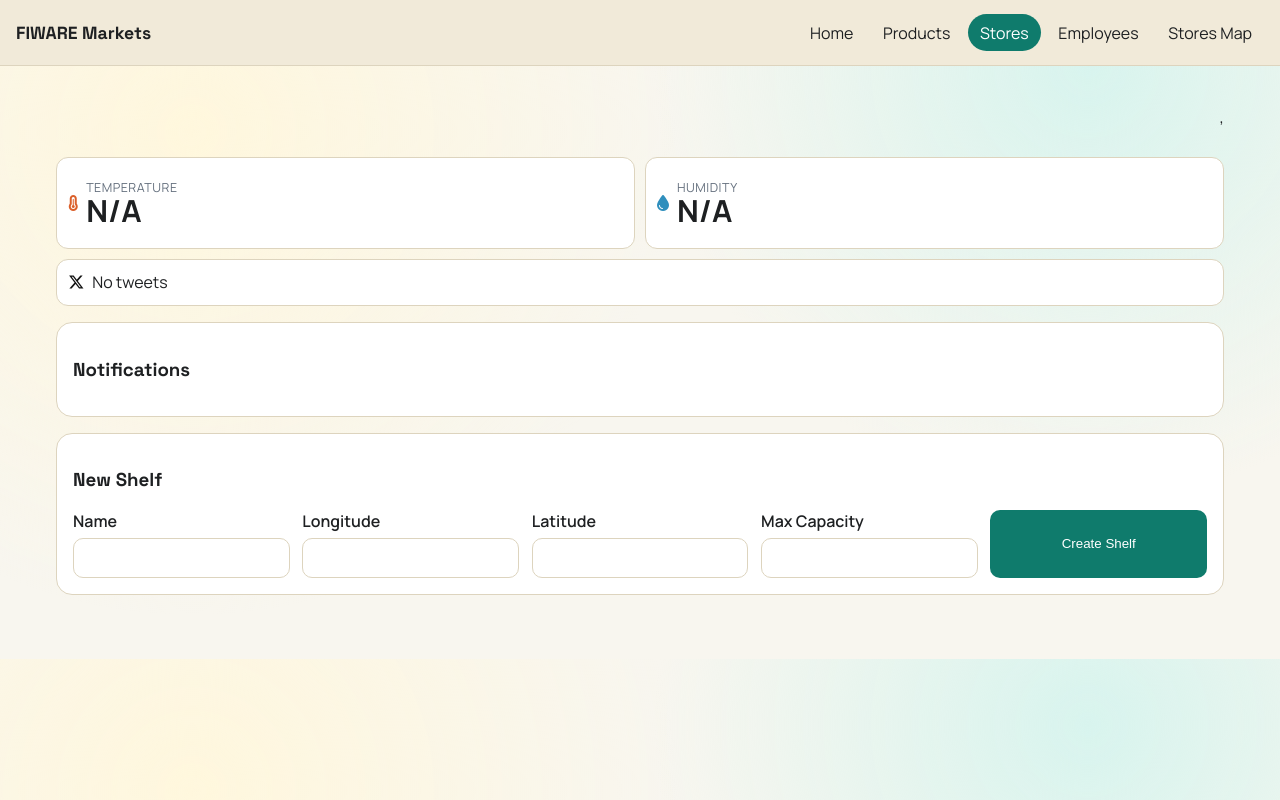
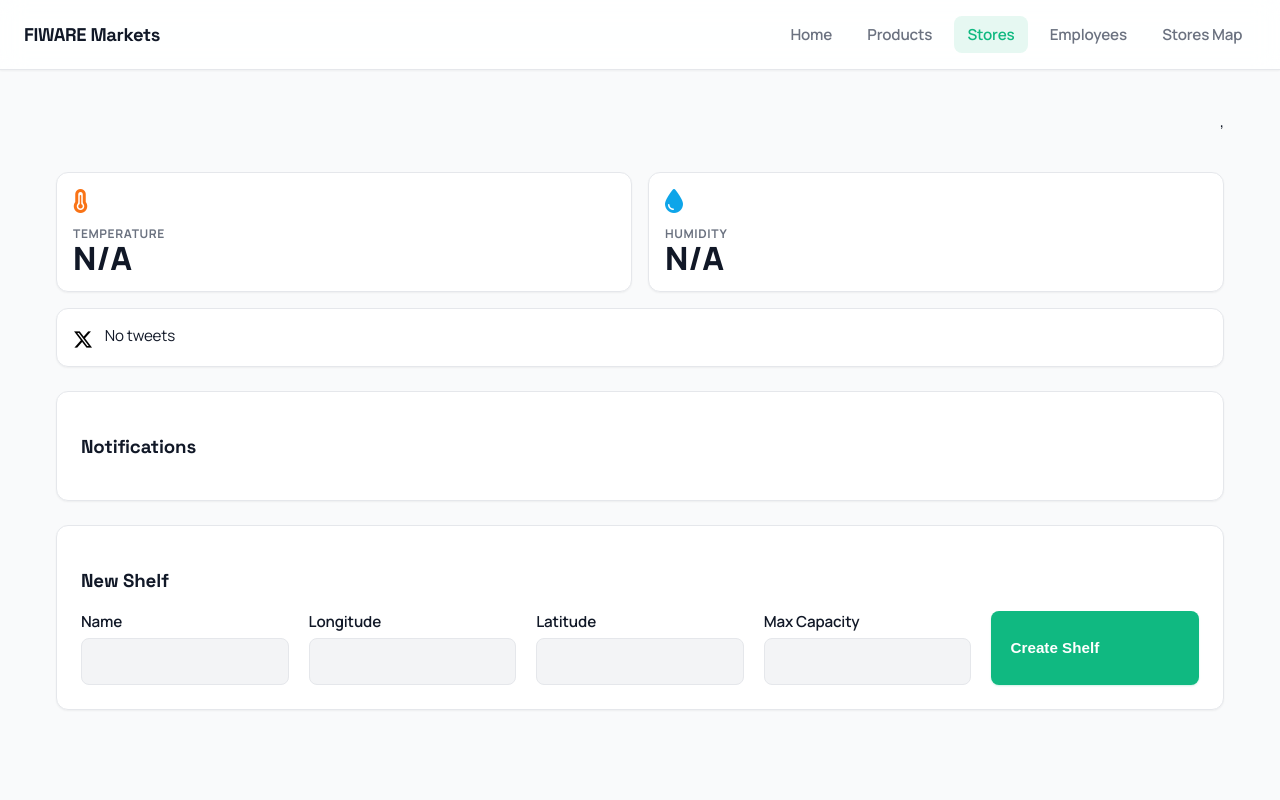
Before and after one commit to mgonzalezlopezudc/P2-fiware-supermercados, a Flask app: page /stores/1 in a window 1280 px wide. Run offline with Flask 3, Linux system fonts and the light colour scheme; data that the repository does not hold is empty; some libraries are stand-ins or nearby versions.

Commit message:
feat: modernize UI to clean light style, resolves #4

```diff
--- a/app/static/css/styles.css
+++ b/app/static/css/styles.css
@@ -1,21 +1,28 @@
 :root {
-  --bg: #f8f6ef;
-  --bg-alt: #efe7d4;
-  --ink: #1e2022;
-  --accent: #0f7b6c;
-  --accent-2: #e17f12;
-  --danger: #c0392b;
-  --muted: #66717f;
+  --bg: #f9fafb;
+  --bg-alt: #f3f4f6;
+  --ink: #111827;
+  --accent: #10b981;
+  --accent-hover: #059669;
+  --accent-2: #3b82f6;
+  --danger: #ef4444;
+  --danger-hover: #dc2626;
+  --muted: #6b7280;
   --card: #ffffff;
-  --border: #ddd4be;
+  --border: #e5e7eb;
+  --shadow-sm: 0 1px 2px 0 rgb(0 0 0 / 0.05);
+  --shadow-md: 0 4px 6px -1px rgb(0 0 0 / 0.1), 0 2px 4px -2px rgb(0 0 0 / 0.1);
+  --shadow-lg: 0 10px 15px -3px rgb(0 0 0 / 0.1), 0 4px 6px -4px rgb(0 0 0 / 0.1);
+  --glass: rgba(255, 255, 255, 0.85);
 }
 
 * { box-sizing: border-box; }
 body {
   margin: 0;
   color: var(--ink);
-  background: radial-gradient(circle at 15% 20%, #fff7dd, transparent 40%), radial-gradient(circle at 85% 10%, #d8f4ee, transparent 35%), var(--bg);
+  background: var(--bg); /* Clean background */
   font-family: Manrope, sans-serif;
+  letter-spacing: -0.01em;
 }
 h1,h2,h3,.brand { font-family: 'Space Grotesk', sans-serif; }
 .container { max-width: 1200px; margin: 1.5rem auto 4rem; padding: 0 1rem; }
@@ -26,88 +33,129 @@
   display: flex;
   justify-content: space-between;
   align-items: center;
-  padding: 0.9rem 1rem;
+  padding: 1rem 1.5rem;
   border-bottom: 1px solid var(--border);
-  backdrop-filter: blur(8px);
-  background: color-mix(in oklab, var(--bg-alt) 88%, white 12%);
+  backdrop-filter: blur(12px);
+  -webkit-backdrop-filter: blur(12px);
+  background: var(--glass);
+  box-shadow: var(--shadow-sm);
+  transition: all 0.3s ease;
 }
-.brand { text-decoration: none; color: var(--ink); font-size: 1.1rem; font-weight: 700; }
-.nav-links { display: flex; gap: 0.35rem; flex-wrap: wrap; }
-.nav-link { text-decoration: none; color: var(--ink); padding: 0.45rem 0.75rem; border-radius: 999px; }
-.nav-link.is-active, .nav-link:hover { background: var(--accent); color: white; }
+.brand { text-decoration: none; color: var(--ink); font-size: 1.15rem; font-weight: 700; letter-spacing: -0.02em; }
+.nav-links { display: flex; gap: 0.5rem; flex-wrap: wrap; }
+.nav-link { text-decoration: none; color: var(--muted); padding: 0.5rem 0.85rem; border-radius: 8px; font-weight: 600; font-size: 0.95rem; transition: all 0.2s ease; }
+.nav-link.is-active, .nav-link:hover { background: color-mix(in srgb, var(--accent) 10%, transparent); color: var(--accent); }
 
 .hero { padding: 1rem 0 0.2rem; }
 .kpis { display: grid; grid-template-columns: repeat(auto-fit, minmax(130px, 1fr)); gap: 0.75rem; margin-bottom: 1rem; }
-.kpis article { background: var(--card); border: 1px solid var(--border); border-radius: 14px; padding: 0.9rem; }
-.kpis span { display: block; font-size: 1.4rem; font-weight: 800; }
-.uml-card, .card { background: var(--card); border: 1px solid var(--border); border-radius: 16px; padding: 1rem; margin-bottom: 1rem; }
+.kpis article { background: var(--card); border: 1px solid var(--border); border-radius: 12px; padding: 1.25rem; box-shadow: var(--shadow-sm); transition: transform 0.2s ease, box-shadow 0.2s ease; }
+.kpis article:hover { transform: translateY(-2px); box-shadow: var(--shadow-md); border-color: color-mix(in srgb, var(--accent) 30%, var(--border)); }
+.kpis span { display: block; font-size: 1.75rem; font-weight: 800; color: var(--accent); }
+.uml-card, .card { background: var(--card); border: 1px solid var(--border); border-radius: 12px; padding: 1.5rem; margin-bottom: 1.5rem; box-shadow: var(--shadow-sm); transition: box-shadow 0.2s ease; }
+.card:hover { box-shadow: var(--shadow-md); }
 
-.page-head { display: flex; justify-content: space-between; align-items: center; gap: 1rem; margin: 0.4rem 0 0.8rem; flex-wrap: wrap; }
+.page-head { display: flex; justify-content: space-between; align-items: center; gap: 1rem; margin: 0.5rem 0 1.5rem; flex-wrap: wrap; }
+.page-head h1 { margin: 0; font-size: 1.8rem; color: var(--ink); }
 .btn {
   border: none;
   background: var(--accent);
   color: white;
   text-decoration: none;
-  padding: 0.5rem 0.8rem;
-  border-radius: 10px;
+  padding: 0.6rem 1.2rem;
+  border-radius: 8px;
+  font-weight: 600;
+  font-size: 0.95rem;
   cursor: pointer;
+  transition: all 0.2s ease;
+  display: inline-flex;
+  align-items: center;
+  gap: 0.4rem;
+  box-shadow: 0 1px 2px rgba(16, 185, 129, 0.2);
 }
-.btn.ghost { background: transparent; border: 1px solid var(--border); color: var(--ink); }
-.btn.danger { background: var(--danger); }
-.btn:disabled { opacity: 0.45; cursor: not-allowed; }
+.btn:hover { background: var(--accent-hover); transform: translateY(-1px); box-shadow: 0 4px 6px rgba(16, 185, 129, 0.25); }
+.btn.ghost { background: transparent; border: 1px solid var(--border); color: var(--ink); box-shadow: none; }
+.btn.ghost:hover { background: var(--bg-alt); border-color: var(--muted); }
+.btn.danger { background: var(--danger); box-shadow: 0 1px 2px rgba(239, 68, 68, 0.2); }
+.btn.danger:hover { background: var(--danger-hover); box-shadow: 0 4px 6px rgba(239, 68, 68, 0.25); }
+.btn:disabled { opacity: 0.5; cursor: not-allowed; transform: none; box-shadow: none; pointer-events: none; }
 
-.table-wrap { overflow-x: auto; background: var(--card); border: 1px solid var(--border); border-radius: 14px; }
-table { width: 100%; border-collapse: collapse; }
-th, td { text-align: left; padding: 0.65rem; border-bottom: 1px solid #f1ead5; }
+.table-wrap { overflow-x: auto; background: var(--card); border: 1px solid var(--border); border-radius: 12px; box-shadow: var(--shadow-sm); }
+table { width: 100%; border-collapse: collapse; text-align: left; }
+th { background: var(--bg-alt); padding: 1rem; font-weight: 700; color: var(--muted); text-transform: uppercase; font-size: 0.8rem; letter-spacing: 0.05em; border-bottom: 1px solid var(--border); }
+td { padding: 1rem; border-bottom: 1px solid var(--border); vertical-align: middle; transition: background 0.2s ease; }
+tbody tr:hover td { background: var(--bg); }
+tbody tr:last-child td { border-bottom: none; }
 .actions { display: flex; gap: 0.5rem; align-items: center; }
-.thumb { width: 56px; height: 56px; object-fit: cover; border-radius: 12px; transition: transform 0.35s ease; }
-.employee-thumb:hover { transform: scale(1.12); }
-.store-thumb:hover { transform: scale(1.12) rotate(360deg); transition: transform 0.75s ease; }
-.color-chip { display: inline-flex; align-items: center; gap: 0.3rem; }
-.color-chip::before { content: ''; width: 12px; height: 12px; border-radius: 50%; background: var(--chip); border: 1px solid #ddd; }
+.thumb { width: 48px; height: 48px; object-fit: cover; border-radius: 8px; transition: transform 0.3s ease, box-shadow 0.3s ease; box-shadow: var(--shadow-sm); }
+.employee-thumb:hover { transform: translateY(-2px) scale(1.05); box-shadow: var(--shadow-md); }
+.store-thumb:hover { transform: translateY(-2px) scale(1.05); box-shadow: var(--shadow-md); }
+.color-chip { display: inline-flex; align-items: center; gap: 0.4rem; font-weight: 500; }
+.color-chip::before { content: ''; width: 14px; height: 14px; border-radius: 4px; background: var(--chip); box-shadow: inset 0 0 0 1px rgba(0,0,0,0.1); }
 
-.grid-form { display: grid; grid-template-columns: repeat(auto-fit, minmax(220px, 1fr)); gap: 0.8rem; }
+.grid-form { display: grid; grid-template-columns: repeat(auto-fit, minmax(220px, 1fr)); gap: 1.25rem; }
 .grid-form.compact { grid-template-columns: repeat(auto-fit, minmax(150px, 1fr)); }
-.grid-form label { display: flex; flex-direction: column; gap: 0.35rem; font-weight: 600; }
+.grid-form label { display: flex; flex-direction: column; gap: 0.4rem; font-weight: 600; color: var(--ink); font-size: 0.95rem; }
 .grid-form label.full { grid-column: 1 / -1; }
 .grid-form input, .grid-form select, .grid-form textarea {
   border: 1px solid var(--border);
-  border-radius: 10px;
-  padding: 0.5rem;
+  background: var(--bg-alt);
+  border-radius: 8px;
+  padding: 0.75rem 1rem;
   font: inherit;
+  color: var(--ink);
+  transition: all 0.2s ease;
 }
-.form-actions { display: flex; gap: 0.5rem; align-items: center; }
-.has-errors :invalid { border-color: var(--danger); }
-.inline-form { display: flex; gap: 0.6rem; flex-wrap: wrap; align-items: end; margin-top: 0.8rem; }
-.inline-form label { display: flex; flex-direction: column; gap: 0.25rem; }
+.grid-form input:focus, .grid-form select:focus, .grid-form textarea:focus {
+  outline: none;
+  background: var(--card);
+  border-color: var(--accent);
+  box-shadow: 0 0 0 3px color-mix(in srgb, var(--accent) 20%, transparent);
+}
+.form-actions { display: flex; gap: 0.75rem; align-items: center; margin-top: 1rem; }
+.has-errors :invalid { border-color: var(--danger); box-shadow: 0 0 0 3px color-mix(in srgb, var(--danger) 20%, transparent); }
+.inline-form { display: flex; gap: 0.75rem; flex-wrap: wrap; align-items: end; margin-top: 1rem; }
+.inline-form label { display: flex; flex-direction: column; gap: 0.35rem; font-weight: 600; font-size: 0.95rem; }
+.inline-form input, .inline-form select {
+  border: 1px solid var(--border);
+  background: var(--bg-alt);
+  border-radius: 8px;
+  padding: 0.6rem 0.85rem;
+  font: inherit;
+  transition: all 0.2s ease;
+}
+.inline-form input:focus, .inline-form select:focus {
+  outline: none; background: var(--card); border-color: var(--accent);
+  box-shadow: 0 0 0 3px color-mix(in srgb, var(--accent) 20%, transparent);
+}
 
-.store-signals { display: grid; grid-template-columns: repeat(2, minmax(180px, 1fr)); gap: 0.6rem; margin-bottom: 1rem; }
-.signal { background: var(--card); border: 1px solid var(--border); border-radius: 12px; padding: 0.7rem; display: flex; align-items: center; gap: 0.5rem; }
-.signal.metric { min-height: 92px; }
-.signal.metric small { display: block; color: var(--muted); font-size: 0.78rem; text-transform: uppercase; letter-spacing: 0.04em; }
-.signal.metric strong { font-size: 1.9rem; line-height: 1; }
-.signal.temp i { color: #db5f2a; }
-.signal.humidity i { color: #2f8fbd; }
-.signal.tweets i { color: #111111; }
-.signal.tweets { grid-column: 1 / -1; align-items: flex-start; }
-.signal.tweets i { margin-top: 0.2rem; }
+.store-signals { display: grid; grid-template-columns: repeat(2, minmax(180px, 1fr)); gap: 1rem; margin-bottom: 1.5rem; }
+.signal { background: var(--card); border: 1px solid var(--border); border-radius: 12px; padding: 1rem; display: flex; align-items: center; gap: 0.75rem; box-shadow: var(--shadow-sm); }
+.signal.metric { min-height: 100px; flex-direction: column; align-items: flex-start; justify-content: center; }
+.signal.metric small { display: block; color: var(--muted); font-size: 0.75rem; font-weight: 700; text-transform: uppercase; letter-spacing: 0.05em; }
+.signal.metric strong { font-size: 2rem; line-height: 1; font-weight: 800; color: var(--ink); margin-top: 0.25rem; }
+.signal.temp i { color: #f97316; font-size: 1.5rem; }
+.signal.humidity i { color: #0ea5e9; font-size: 1.5rem; }
+.signal.tweets i { color: #000000; font-size: 1.25rem; }
+.signal.tweets { grid-column: 1 / -1; align-items: flex-start; flex-direction: row; }
+.signal.tweets i { margin-top: 0.3rem; }
 .tweets-content { flex: 1; }
-.tweets-list { margin: 0; padding-left: 1.1rem; display: grid; grid-template-columns: repeat(3, minmax(0, 1fr)); gap: 0.4rem 1rem; }
-.tweets-list li { line-height: 1.35; }
-.tweets-text { margin: 0; line-height: 1.45; }
-.progress { height: 10px; background: #ece6d1; border-radius: 999px; overflow: hidden; margin-bottom: 0.7rem; }
-.progress span { display: block; height: 100%; background: linear-gradient(90deg, #1b9e77, #e6ab02, #d95f02); }
+.tweets-list { margin: 0; padding-left: 1.2rem; display: grid; grid-template-columns: repeat(auto-fit, minmax(200px, 1fr)); gap: 0.8rem; }
+.tweets-list li { line-height: 1.4; font-size: 0.95rem; }
+.tweets-text { margin: 0; line-height: 1.5; font-size: 0.95rem; }
+.progress { height: 8px; background: var(--bg-alt); border-radius: 999px; overflow: hidden; margin-bottom: 0.75rem; box-shadow: inset 0 1px 2px rgba(0,0,0,0.05); }
+.progress span { display: block; height: 100%; background: linear-gradient(90deg, #10b981, #f59e0b, #ef4444); border-radius: 999px; }
 .notif-list { margin: 0; padding-left: 1.2rem; }
-.notif-list li { margin: 0.3rem 0; }
-.role-pill { color: white; background: var(--role-color); border-radius: 999px; padding: 0.2rem 0.55rem; font-size: 0.86rem; }
+.notif-list li { margin: 0.4rem 0; font-size: 0.95rem; }
+.role-pill { color: white; background: var(--role-color); border-radius: 6px; padding: 0.25rem 0.6rem; font-size: 0.8rem; font-weight: 600; letter-spacing: 0.02em; text-transform: uppercase; }
 
 .map-stage {
   position: relative;
-  height: 460px;
-  border-radius: 16px;
+  height: 500px;
+  border-radius: 12px;
   border: 1px solid var(--border);
-  background: linear-gradient(160deg, #dce7c8, #f2ecde 50%, #d6e8f0);
+  background: var(--bg-alt);
   overflow: hidden;
+  box-shadow: var(--shadow-md);
 }
 
 #stores-leaflet-map {
@@ -155,14 +211,14 @@
   font-weight: 600;
 }
 
-.flash-stack { display: grid; gap: 0.4rem; margin-bottom: 0.8rem; }
-.flash { border-radius: 10px; padding: 0.55rem 0.7rem; }
-.flash-success { background: #dff6ea; color: #1b7d54; }
-.flash-error { background: #fde2de; color: #8f2d1f; }
+.flash-stack { display: grid; gap: 0.5rem; margin-bottom: 1rem; }
+.flash { border-radius: 8px; padding: 0.75rem 1rem; font-weight: 500; font-size: 0.95rem; box-shadow: var(--shadow-sm); }
+.flash-success { background: #d1fae5; color: #065f46; border: 1px solid #6ee7b7; border-left: 4px solid #10b981; }
+.flash-error { background: #fee2e2; color: #991b1b; border: 1px solid #fca5a5; border-left: 4px solid #ef4444; }
 
-.reveal { animation: fade-up 0.35s ease-out; }
+.reveal { animation: fade-up 0.5s cubic-bezier(0.16, 1, 0.3, 1) forwards; }
 @keyframes fade-up {
-  from { opacity: 0; transform: translateY(8px); }
+  from { opacity: 0; transform: translateY(12px); }
   to { opacity: 1; transform: translateY(0); }
 }
 
```
Also changed, not shown: other parts of app/static/css/styles.css (+15 -7 lines), PRD.md (+1 -1 lines), data_model.md (+0 -9 lines).
